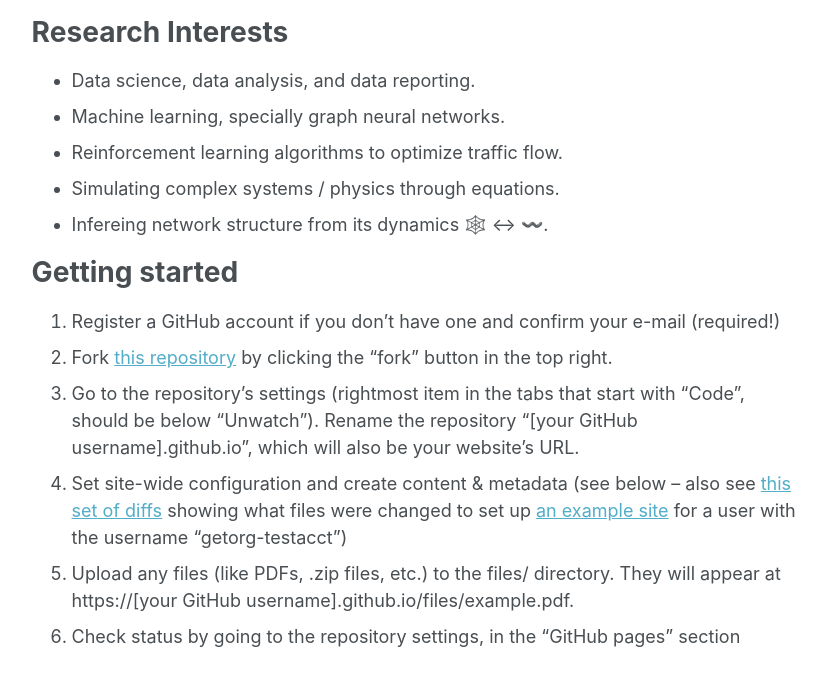
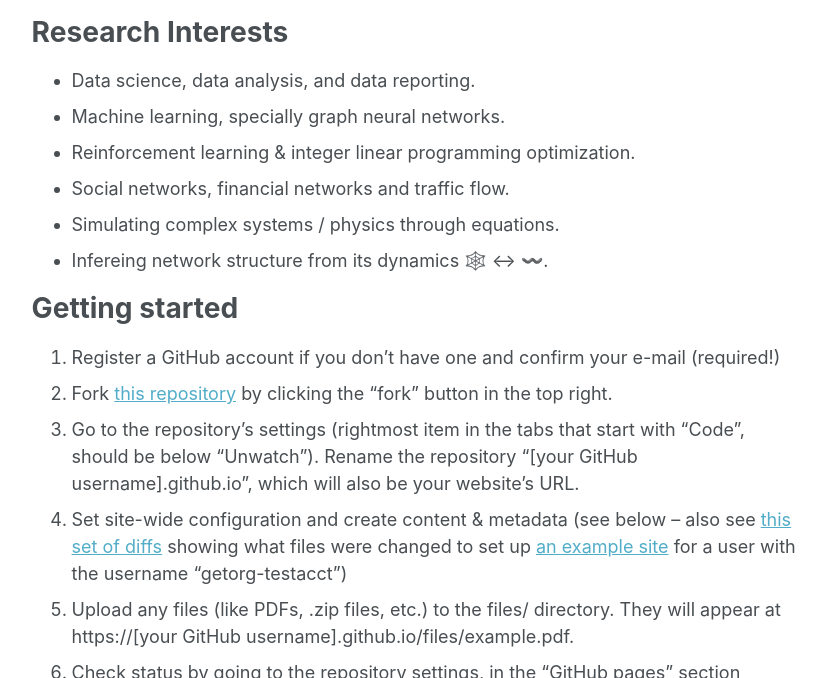
Before and after one commit to kryogenica/CV, a Jekyll site: the page built from _pages/about.md, in a window 1280 px wide and 900 px high, cut to the strip 222-900 px from the top of the window. Shown: the whole strip, without its empty margins (250-1076 px from the left). Built offline with Jekyll 4.4.1, drawn with Linux system fonts in a browser that asks for light colours.

Commit message:
Update about.md

```diff
--- a/_pages/about.md
+++ b/_pages/about.md
@@ -13,7 +13,8 @@ Research Interests
 ======
 * Data science, data analysis, and data reporting.
 * Machine learning, specially graph neural networks.
-* Reinforcement learning algorithms to optimize traffic flow.
+* Reinforcement learning & integer linear programming optimization.
+* Social networks, financial networks and traffic flow.
 * Simulating complex systems / physics through equations.
 * Infereing network structure from its dynamics 🕸️ &harr; 〰️.
 
```
